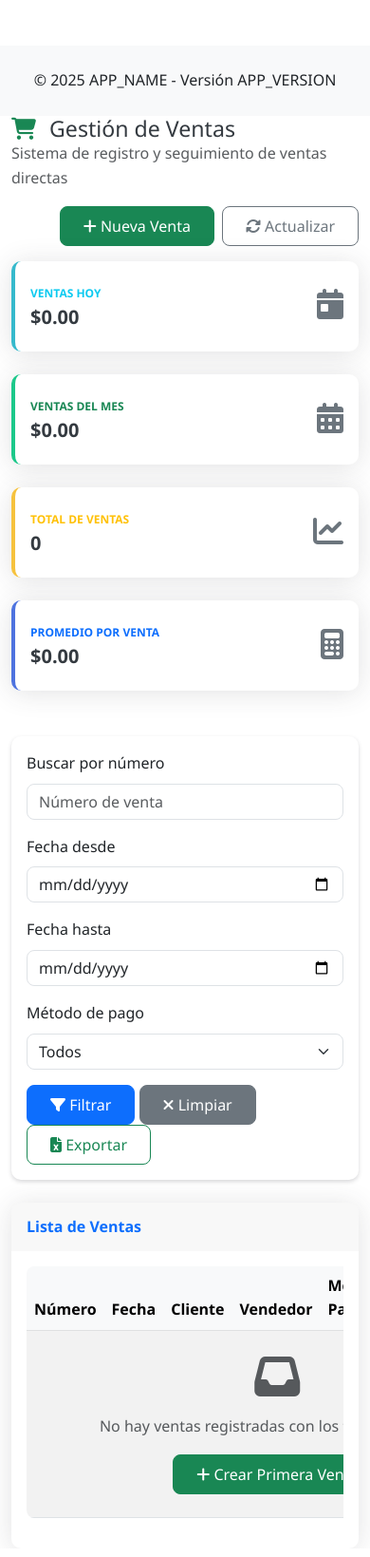
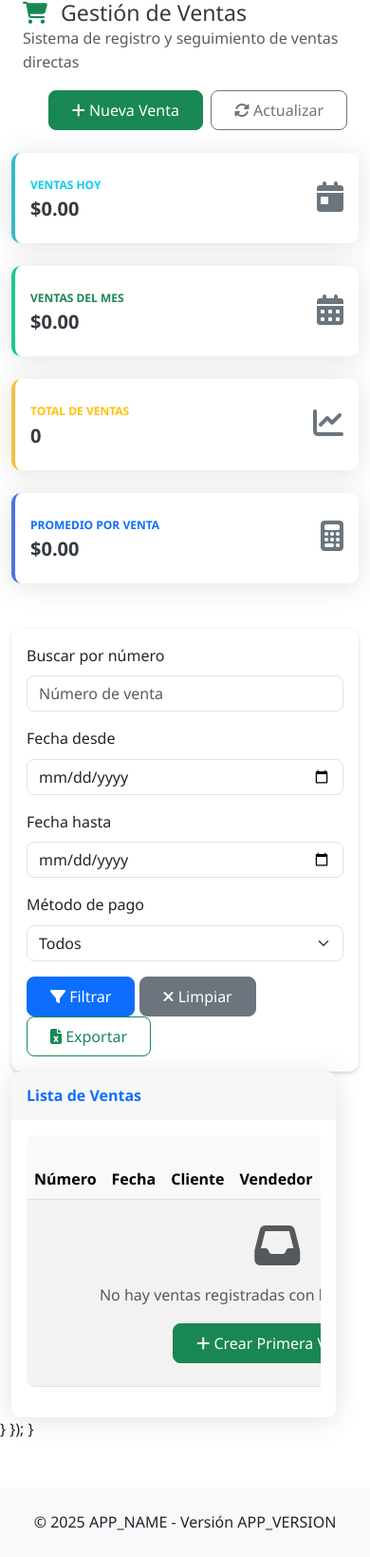
Before and after one commit to danjohn007/LogisicaLeslie, a PHP site: page /app/views/sales/index.php in a window 390 px wide. Shown: the whole page at 95% size. Before the commit the page ends 1616 px from the top, so only its background shows below. Run offline with PHP 8.4, Linux system fonts and the light colour scheme; some libraries are stand-ins or nearby versions.

Commit message:
fix: Corregir problema de espacio en blanco en vistas
 Problema solucionado:
- Vistas de Pedidos, Ventas y Rutas mostraban contenido con espacio en blanco superior
- Estructura incorrecta de layout causaba conflictos con el sidebar

 Correcciones aplicadas:
- Reestructurar vistas para usar ob_start() y  correctamente
- Eliminar referencias duplicadas al layout principal
- Cambiar container-fluid por estructura de filas apropiada
- Integración adecuada con el sistema de layout

 Archivos corregidos:
- app/views/orders/index.php - Vista de pedidos reestructurada
- app/views/sales/index.php - Vista de ventas corregida
- app/views/routes/index.php - Vista de rutas optimizada

 Resultado:
- Contenido se muestra inmediatamente bajo el sidebar/header
- Layout responsivo y consistente en todas las vistas
- Eliminación del espacio en blanco no deseado

```diff
--- a/app/views/sales/index.php
+++ b/app/views/sales/index.php
@@ -1,10 +1,10 @@
-<?php require_once __DIR__ . '/../layouts/main.php'; ?>
+<?php
+ob_start();
+?>
 
-<div class="content-wrapper">
+<div class="container-fluid">
     <!-- Header -->
-    <div class="content-header">
-        <div class="container-fluid">
-            <div class="row mb-3">
+    <div class="row mb-4">
         <div class="col-sm-6">
             <h1 class="h3 mb-0 text-gray-800">
                 <i class="fas fa-shopping-cart text-success me-2"></i>
@@ -27,8 +27,7 @@
     </div>
 
     <!-- Estadísticas -->
-    <div class="container-fluid mb-4">
-        <div class="row">
+    <div class="row mb-4">
         <div class="col-xl-3 col-md-6 mb-4">
             <div class="card border-left-info shadow h-100 py-2">
                 <div class="card-body">
@@ -112,7 +111,8 @@
     </div>
 
     <!-- Filtros -->
-    <div class="container-fluid mb-4">
+    <div class="row mb-4">
+        <div class="col-12">
             <div class="card shadow-sm">
                 <div class="card-body">
                     <form method="GET" action="<?= BASE_URL ?>/ventas" class="row g-3">
@@ -158,7 +158,8 @@
     </div>
 
     <!-- Tabla de ventas -->
-    <div class="container-fluid">
+    <div class="row">
+        <div class="col-12">
             <div class="card shadow">
                 <div class="card-header py-3">
                     <h6 class="m-0 font-weight-bold text-primary">Lista de Ventas</h6>
@@ -389,6 +390,16 @@ function exportSales() {
 }
 </script>
 
+        }
+    });
+}
+
+                </div>
+            </div>
+        </div>
+    </div>
+</div>
+
 <style>
 .border-left-info {
     border-left: 0.25rem solid #36b9cc !important;
@@ -410,3 +421,8 @@ function exportSales() {
 }
 </style>
 </script>
+
+<?php
+$content = ob_get_clean();
+require_once dirname(__DIR__) . '/layouts/main.php';
+?>
```
Also changed, not shown: app/views/orders/index.php (+17 -14 lines), app/views/routes/index.php (+20 -8 lines). Lines whose indentation alone changed are shown as unchanged.
